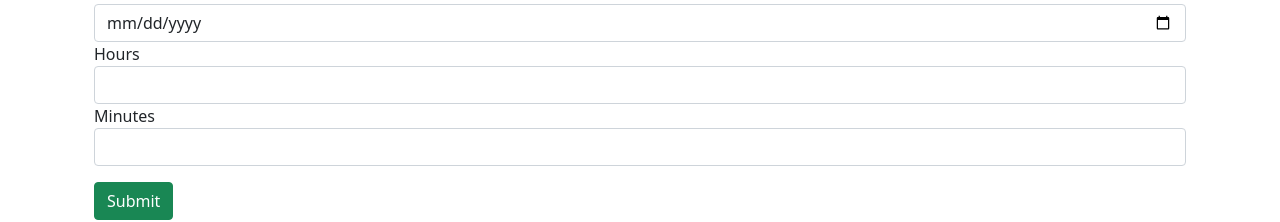
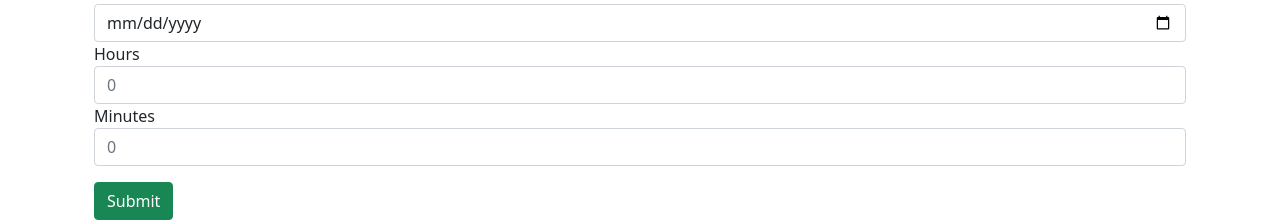
Before and after one commit to tsimian/shift_tracker, a React (Create React App) app: page / in a window 1280 px wide. Both pictures are taken after a click on the button "Add Shift". Shown: the part 146-368 px from the top of the page. Built offline with nearby package versions, Linux system fonts and the light colour scheme.

Commit message:
Made Date input required

```diff
--- a/src/components/Logger.js
+++ b/src/components/Logger.js
@@ -32,15 +32,15 @@ const Logger = ({ setShifts }) => {
             {showForm && <form onSubmit={updateLog} id="form">
                 <div className="form-group">
                     <label htmlFor="date">Date</label>
-                    <input type="date" className="form-control" id="date" />
+                    <input type="date" className="form-control" id="date" required/>
                 </div>
                 <div className="form-group">
                     <label htmlFor="hours">Hours</label>
-                    <input type="number" className="form-control" id="hours" />
+                    <input type="number" className="form-control" id="hours" placeholder="0" />
                 </div>
                 <div className="form-group">
                     <label htmlFor="minutes">Minutes</label>
-                    <input type="number" className="form-control" id="minutes" />
+                    <input type="number" className="form-control" id="minutes" placeholder="0" />
                 </div>
                 <button type="submit" className="btn btn-success mt-3">Submit</button>
             </form>
--- a/src/components/TotalTime.js
+++ b/src/components/TotalTime.js
@@ -6,6 +6,7 @@ const TotalTime = ({ shifts }) => {
     // Get sum of all hours and minutes
     let totalHours = allHours.reduce((a, b) => a + b, 0)
     let totalMins = allMins.reduce((a, b) => a + b, 0)
+
 
     return (
         <div className="container total-wrapper d-flex justify-content-evenly">
```
Also changed, not shown: src/App.js (+4 -7 lines).
